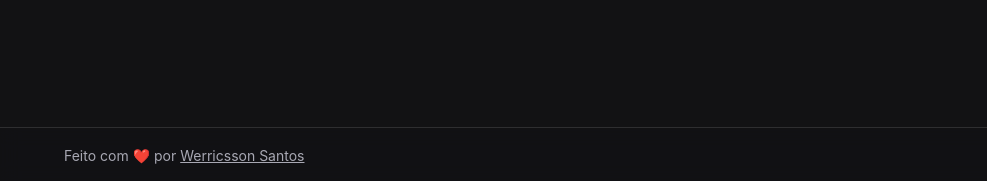
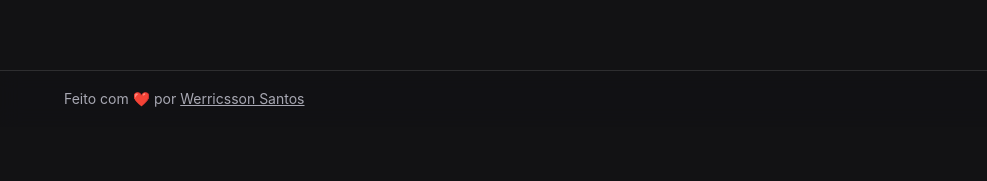
Before and after one commit to Werricsson-Santos/desafio-cotefacil, a React (Vite) app: page / in a window 1280 px wide. Shown: the part 673-854 px from the top of the page, without its empty margins (0-987 px from the left). After the commit the page ends 800 px from the top, so only its background shows below. Built offline with nearby package versions, Linux system fonts and the light colour scheme; no server answers.

Commit message:
chore(footer): Corrige a exibição do footer

```diff
--- a/src/App.tsx
+++ b/src/App.tsx
@@ -2,7 +2,6 @@ import { CssBaseline, ThemeProvider } from "@mui/material"
 import { HeaderProvider } from './contexts/HeaderContext';
 import { darkTheme } from "./styles/theme";
 import { AppRouter } from "./router";
-import { Footer } from "./components/Footer";
 
 export default function App() {
   return (
@@ -10,7 +9,6 @@ export default function App() {
       <CssBaseline />
       <HeaderProvider>
         <AppRouter />
-        <Footer />
       </HeaderProvider>
     </ThemeProvider>
   )
--- a/src/components/RootLayout/index.tsx
+++ b/src/components/RootLayout/index.tsx
@@ -1,6 +1,7 @@
 import { Outlet } from 'react-router-dom';
 import { Box, Toolbar } from '@mui/material';
 import { Header } from '../Header';
+import { Footer } from '../Footer';
 
 export function RootLayout() {
   return (
@@ -19,6 +20,7 @@ export function RootLayout() {
       >
         <Outlet />
       </Box>
+      <Footer />
     </Box>
   );
 }
```
